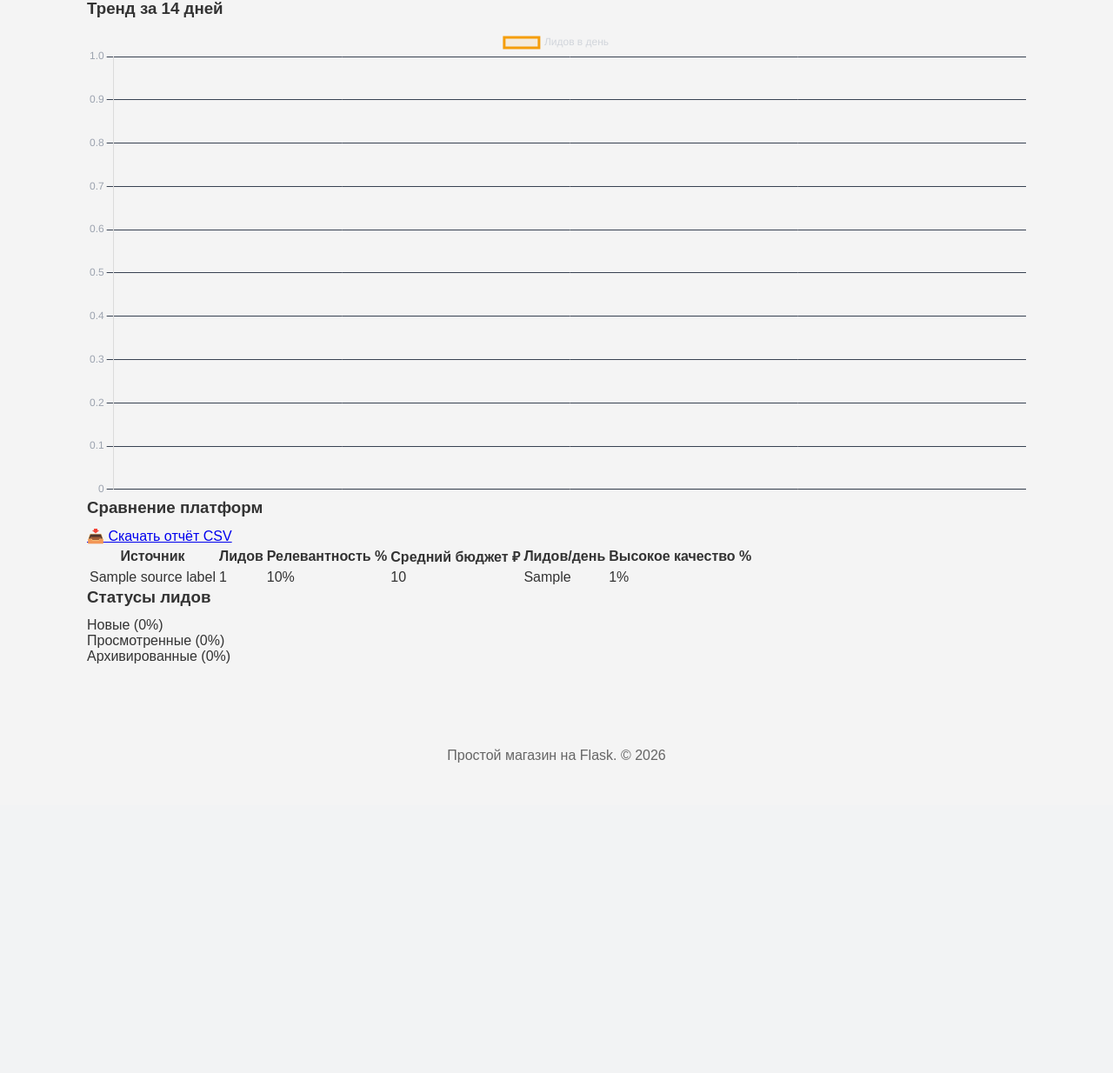
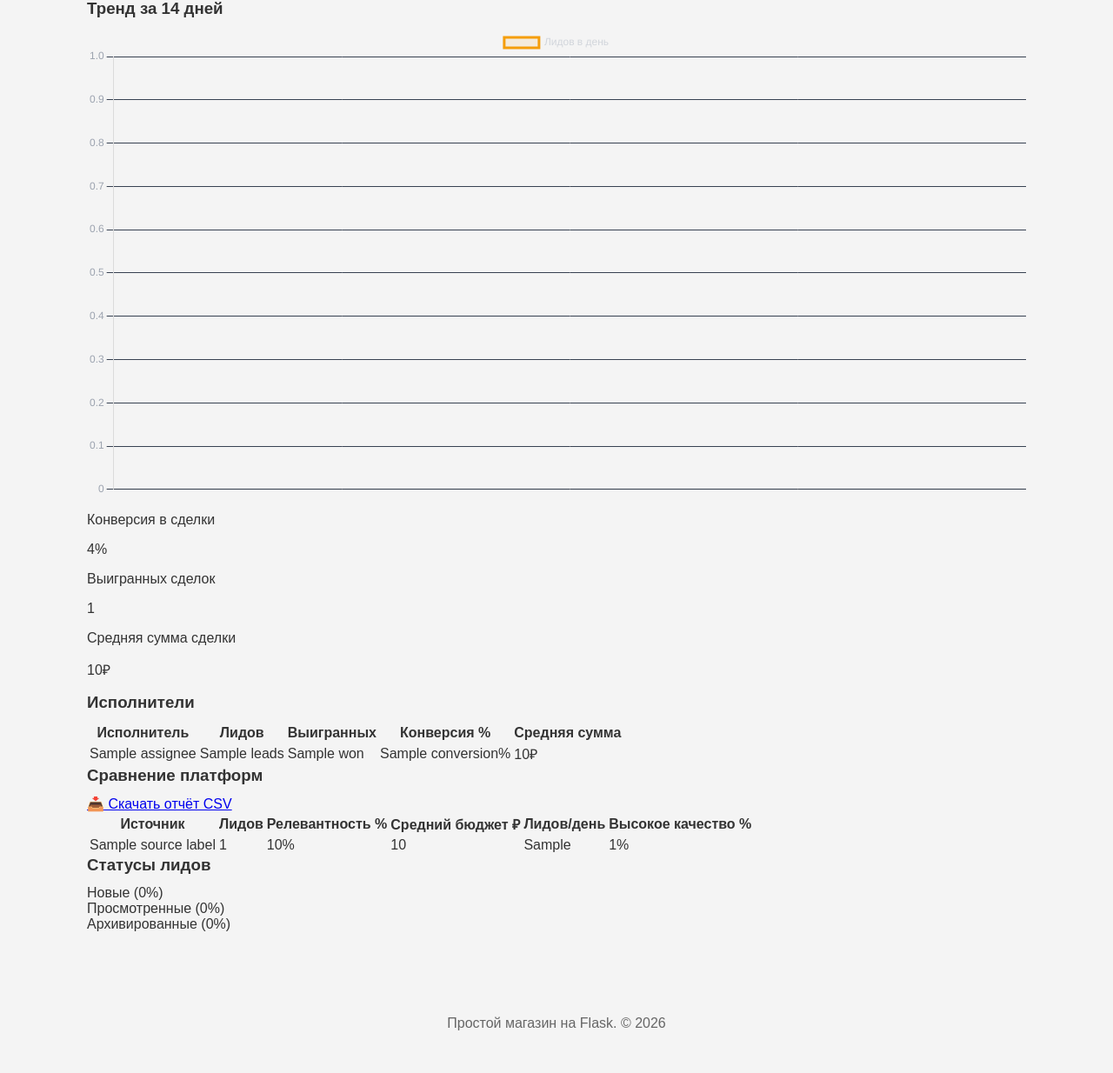
Before and after one commit to badeev777-svg/my-first-projekt, a Flask app: template lead-parser/app/web/templates/analytics.html in a window 1280 px wide. Shown: the part 2156-3390 px from the top of the page at 87% size. Before the commit the page ends 3033 px from the top, so only its background shows below. Run offline with Flask 3, Linux system fonts and the light colour scheme; the template is opened without the code that fills it: most values are stand-ins (such as "Sample title", 1, 10 or a date in 2020).

Commit message:
Phase 2 Task 3: Add Conversion Metrics & Assignee Filters
Features:
- Analytics KPI: conversion_rate (%), won_count, avg_deal_value
- Assignees table: leads, won deals, conversion %, avg deal value
- Leads list filter: assigned_to dropdown with all assignees
- Auto-populated dropdown from unique assigned_to values

Analytics Dashboard now shows:
✅ KPI: Conversion %, Deals Won, Avg Deal Value
✅ Table: Assignees with metrics
✅ Platform Comparison: existing (no changes)

Index Page now supports:
✅ Filter by assignee (assigned_to query param)
✅ List of all assignees in dropdown
✅ Filter combinations: source + status + assignee + relevance

Phase 2 Complete: CRM Integration MVP ✓
- Lead Action History (✅)
- Deal Assignment & Tracking (✅)
- Conversion Metrics & Filters (✅)

Next: Phase 3 — Optional features or production deployment

Co-Authored-By: Claude Haiku 4.5 <noreply@anthropic.com>

```diff
--- a/lead-parser/app/web/templates/analytics.html
+++ b/lead-parser/app/web/templates/analytics.html
@@ -59,6 +59,72 @@
     <h3 class="text-lg font-semibold mb-4">Тренд за 14 дней</h3>
     <canvas id="trendChart"></canvas>
   </div>
+
+  <!-- Conversion Metrics -->
+  <div class="grid grid-cols-1 sm:grid-cols-3 gap-4">
+    <!-- Conversion Rate -->
+    <div class="bg-gray-800 rounded-lg p-4 border border-gray-700">
+      <p class="text-gray-400 text-sm font-medium">Конверсия в сделки</p>
+      <p class="text-3xl font-bold text-purple-400 mt-2">{{ conversion_rate }}%</p>
+    </div>
+
+    <!-- Won Deals -->
+    <div class="bg-gray-800 rounded-lg p-4 border border-gray-700">
+      <p class="text-gray-400 text-sm font-medium">Выигранных сделок</p>
+      <p class="text-3xl font-bold text-green-400 mt-2">{{ won_count }}</p>
+    </div>
+
+    <!-- Avg Deal Value -->
+    <div class="bg-gray-800 rounded-lg p-4 border border-gray-700">
+      <p class="text-gray-400 text-sm font-medium">Средняя сумма сделки</p>
+      <p class="text-3xl font-bold text-yellow-400 mt-2">
+        {% if avg_deal_value >= 1000 %}
+          {{ (avg_deal_value / 1000)|int }}k₽
+        {% else %}
+          {{ avg_deal_value|int }}₽
+        {% endif %}
+      </p>
+    </div>
+  </div>
+
+  <!-- Assignees Table -->
+  {% if assignees %}
+  <div class="bg-gray-800 rounded-lg p-6 border border-gray-700">
+    <h3 class="text-lg font-semibold mb-4">Исполнители</h3>
+    <div class="overflow-x-auto">
+      <table class="w-full text-sm">
+        <thead>
+          <tr class="border-b border-gray-700">
+            <th class="text-left py-3 px-4 font-semibold">Исполнитель</th>
+            <th class="text-right py-3 px-4">Лидов</th>
+            <th class="text-right py-3 px-4">Выигранных</th>
+            <th class="text-right py-3 px-4">Конверсия %</th>
+            <th class="text-right py-3 px-4">Средняя сумма</th>
+          </tr>
+        </thead>
+        <tbody>
+          {% for assignee in assignees %}
+          <tr class="border-b border-gray-700 hover:bg-gray-700/50">
+            <td class="py-3 px-4 font-medium">{{ assignee.name }}</td>
+            <td class="text-right py-3 px-4">{{ assignee.leads }}</td>
+            <td class="text-right py-3 px-4">{{ assignee.won }}</td>
+            <td class="text-right py-3 px-4">
+              <span class="bg-purple-900/30 text-purple-400 px-2 py-1 rounded">{{ assignee.conversion }}%</span>
+            </td>
+            <td class="text-right py-3 px-4">
+              {% if assignee.avg_deal_value >= 1000 %}
+                {{ (assignee.avg_deal_value / 1000)|int }}k₽
+              {% else %}
+                {{ assignee.avg_deal_value }}₽
+              {% endif %}
+            </td>
+          </tr>
+          {% endfor %}
+        </tbody>
+      </table>
+    </div>
+  </div>
+  {% endif %}
 
   <!-- Platform Comparison Table -->
   <div class="bg-gray-800 rounded-lg p-6 border border-gray-700">
--- a/lead-parser/app/web/templates/index.html
+++ b/lead-parser/app/web/templates/index.html
@@ -27,6 +27,12 @@
       <option value="new" {% if status=='new' %}selected{% endif %}>Новые</option>
       <option value="viewed" {% if status=='viewed' %}selected{% endif %}>Просмотренные</option>
       <option value="archived" {% if status=='archived' %}selected{% endif %}>Архив</option>
+    </select>
+    <select name="assigned_to" class="bg-gray-800 border border-gray-700 rounded px-3 py-2 text-sm">
+      <option value="">Все исполнители</option>
+      {% for assignee in unique_assignees %}
+      <option value="{{ assignee }}" {% if assigned_to==assignee %}selected{% endif %}>{{ assignee }}</option>
+      {% endfor %}
     </select>
     <select name="min_relevance" class="bg-gray-800 border border-gray-700 rounded px-3 py-2 text-sm">
       <option value="0">Любая релевантность</option>
```
Also changed, not shown: lead-parser/PLAN.md (+24 -7 lines), lead-parser/app/web/routes.py (+56 -0 lines).
